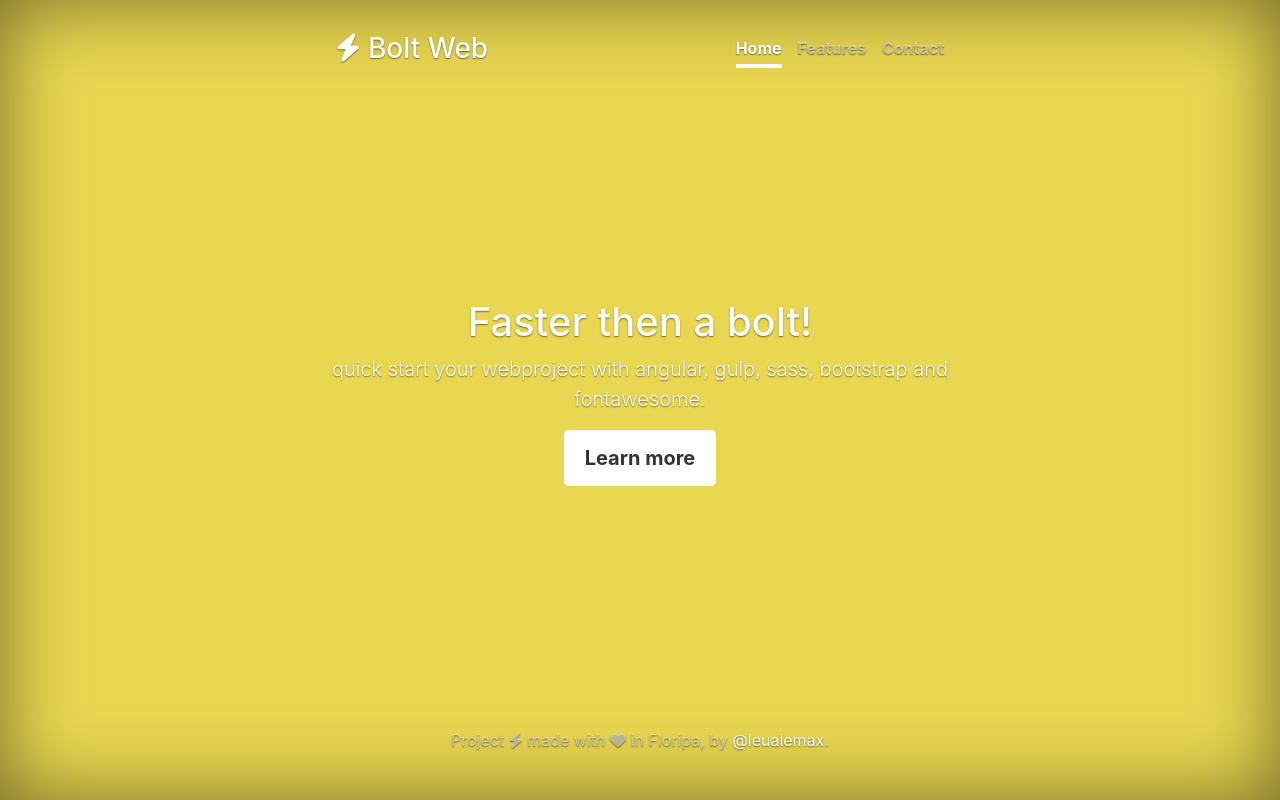
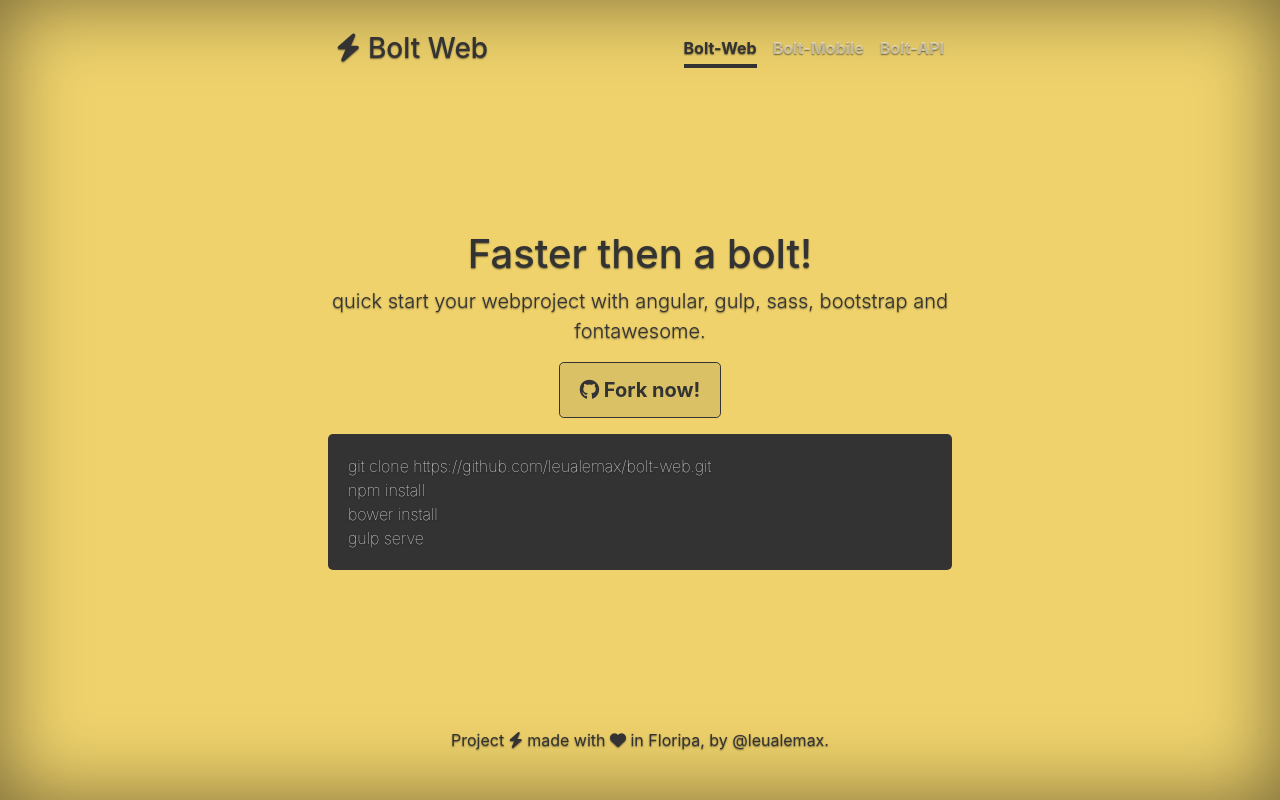
Before and after one commit to leualemax/bolt-web, a website: page www/index.html at #/home in a window 1280 px wide. Drawn offline with nearby package versions, Linux system fonts and the light colour scheme; some packages are replaced by stand-ins of ours; files that its build step writes are made by us from their sources.

Commit message:
new page

```diff
--- a/scss/main.scss
+++ b/scss/main.scss
@@ -6,17 +6,17 @@
 a,
 a:focus,
 a:hover {
-  color: #fff;
+  color: #333;
 }
 
 /* Custom default button */
-.btn-secondary,
-.btn-secondary:hover,
-.btn-secondary:focus {
+.btn-primary-outline,
+.btn-primary-outline:hover,
+.btn-primary-outline:focus {
   color: #333;
   text-shadow: none; /* Prevent inheritence from `body` */
-  background-color: #fff;
-  border: .05rem solid #fff;
+  background-color: rgba(#333 , 0.1);
+  border: .05rem solid #333;
 }
 
 
@@ -26,12 +26,26 @@
 
 html,
 body {
-  background-color: darken(#efe17e , 10%);
+  background-color:#EFD26C;
 }
 body {
-  color: #fff;
+  color: #333;
   text-align: center;
   text-shadow: 0 .05rem .1rem rgba(0,0,0,.5);
+}
+
+.code{
+  background-color:#333;
+  border-radius:5px;
+  width:100%;
+  padding:20px;
+  p{
+    color:#fff;
+    font-weight:100;
+    text-align:left;
+    margin-bottom:0px;
+  }
+
 }
 
 /* Extra markup and styles for table-esque vertical and horizontal centering */
@@ -83,8 +97,8 @@
 }
 
 .nav-masthead .active {
-  color: #fff;
-  border-bottom-color: #fff;
+  color: #333;
+  border-bottom-color: #333;
 }
 
 @media (min-width: 48em) {
@@ -115,7 +129,7 @@
  */
 
 .mastfoot {
-  color: rgba(255,255,255,.5);
+  color: #333;
 }
 
 
--- a/www/templates/home.html
+++ b/www/templates/home.html
@@ -8,9 +8,10 @@
       <div class="inner">
         <h3 class="masthead-brand"><i class="fa fa-bolt"></i> Bolt Web</h3>
         <nav class="nav nav-masthead">
-          <a class="nav-link active" href="#">Home</a>
-          <a class="nav-link" href="#">Features</a>
-          <a class="nav-link" href="#">Contact</a>
+
+          <a class="nav-link active" href="#">Bolt-Web</a>
+          <a class="nav-link " href="#">Bolt-Mobile</a>
+          <a class="nav-link" href="#">Bolt-API</a>
         </nav>
       </div>
     </div>
@@ -19,8 +20,17 @@
       <h1 class="cover-heading">Faster then a bolt!</h1>
       <p class="lead">quick start your webproject with angular, gulp, sass, bootstrap and fontawesome.</p>
       <p class="lead">
-        <a href="#" class="btn btn-lg btn-secondary">Learn more</a>
+        <a href="#" class="btn btn-lg btn-primary-outline"><i class="fa fa-github"></i> Fork now!</a>
       </p>
+
+      <div class="code">
+        <p>git clone https://github.com/leualemax/bolt-web.git</p>
+        <p>npm install</p>
+        <p>bower install</p>
+        <p>gulp serve</p>
+      </div>
+
+
     </div>
 
     <div class="mastfoot">
```
